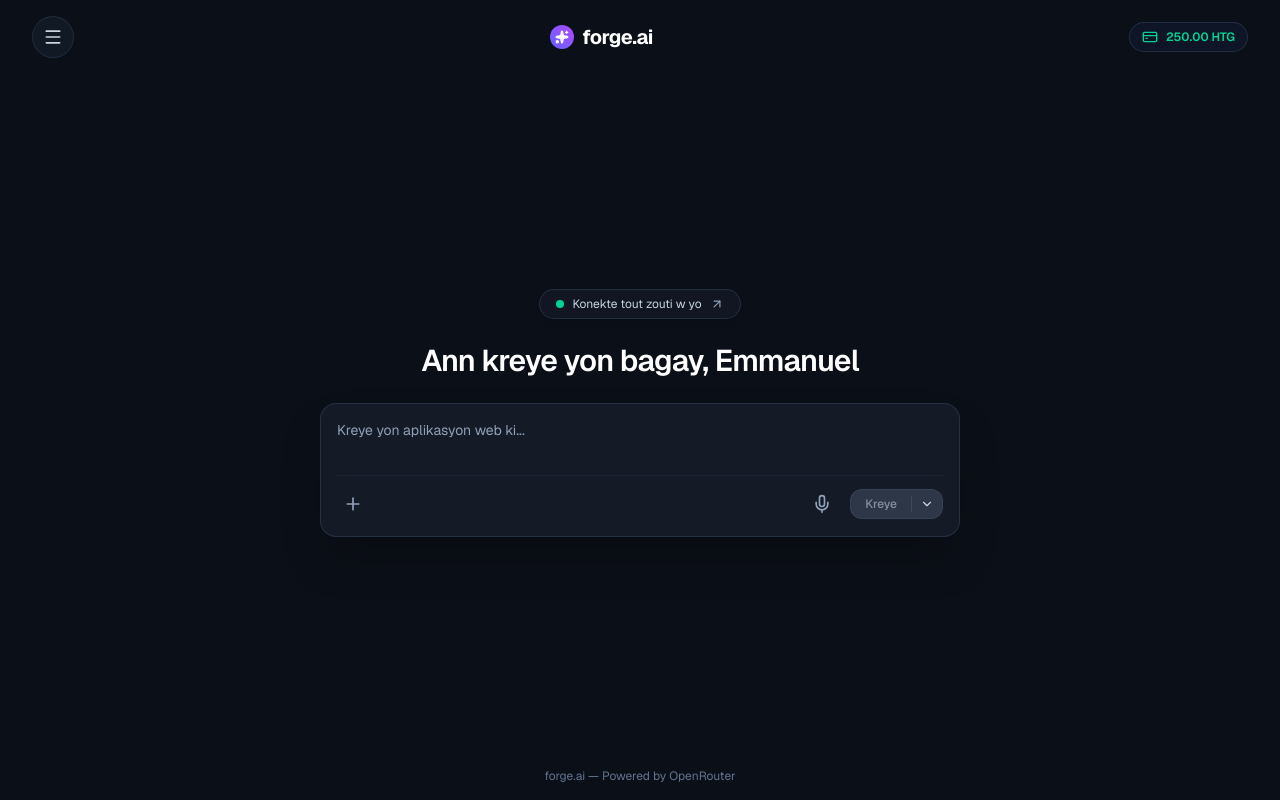
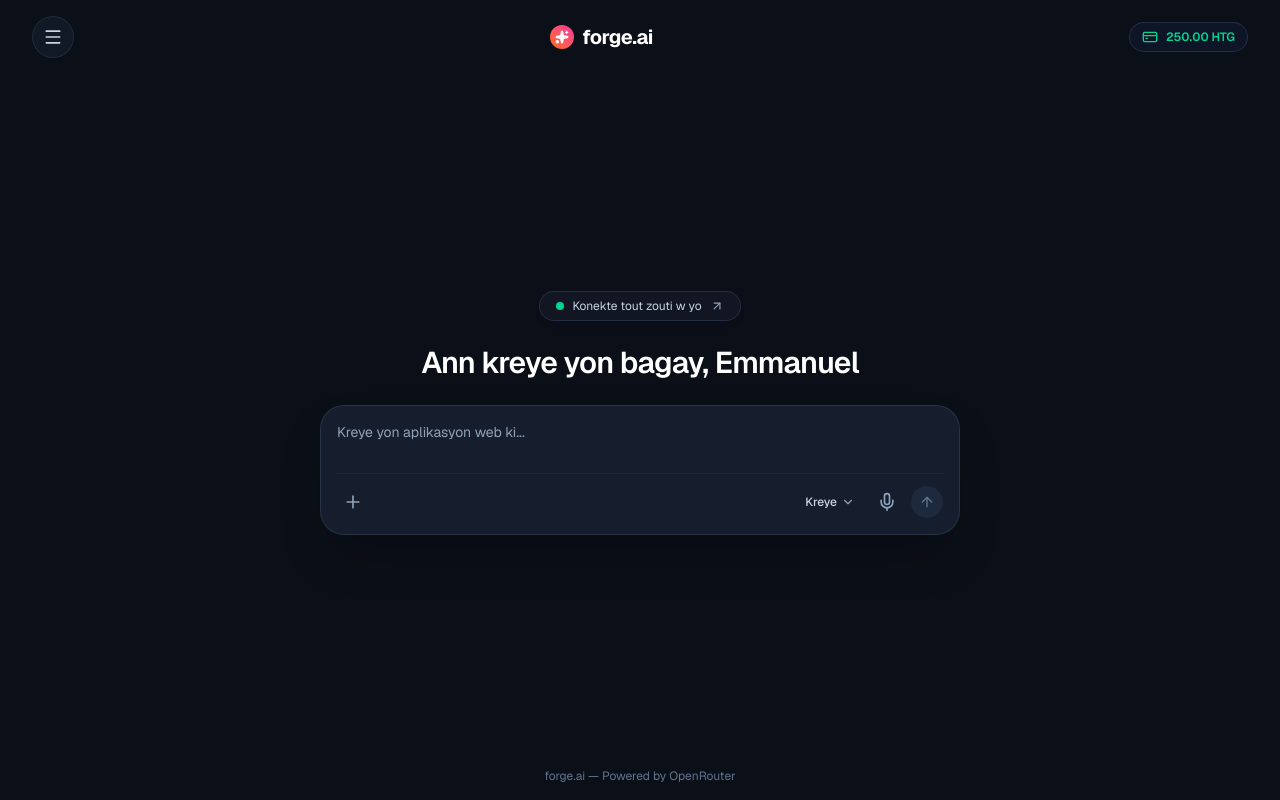
Before and after one commit to Emmanuel537-cybert/Forge-ai, a Next.js app: page / in a window 1280 px wide. Built offline with nearby package versions, Linux system fonts and the light colour scheme.

Commit message:
Update page.tsx

```diff
--- a/app/page.tsx
+++ b/app/page.tsx
@@ -1,6 +1,6 @@
 "use client";
 import { useState } from "react";
-import { Sparkles, Menu, X, Plus, Mic, ArrowUpRight, CreditCard, User, ChevronDown } from "lucide-react";
+import { Sparkles, Menu, X, Plus, Mic, ArrowUpRight, CreditCard, User, ChevronDown, ArrowUp } from "lucide-react";
 
 export default function Home() {
   const [isSidebarOpen, setIsSidebarOpen] = useState(false);
@@ -53,9 +53,9 @@ export default function Home() {
   };
 
   return (
-    <div className="min-h-screen w-full bg-[#0b0f17] text-white font-sans flex flex-col justify-between relative overflow-hidden">
-      {/* Background Gradient Style */}
-      <div className="fixed inset-0 pointer-events-none bg-[radial-gradient(ellipse_at_top,_var(--tw-gradient-stops))] from-slate-900 via-[#0b0f17] to-orange-600/70" />
+    <div className="min-h-screen w-full bg-[#0b0f17] text-white font-sans flex flex-col justify-between relative overflow-x-hidden">
+      {/* Background Gradient Exact */}
+      <div className="fixed inset-0 pointer-events-none bg-[radial-gradient(ellipse_at_top,_var(--tw-gradient-stops))] from-slate-900 via-[#0b0f17] to-orange-600/80" />
 
       {/* Header */}
       <header className="relative z-20 flex items-center justify-between p-4 md:px-8">
@@ -66,9 +66,9 @@ export default function Home() {
           <Menu className="w-5 h-5 text-slate-300" />
         </button>
 
-        {/* Logo ak Non Aplikasyon pa w la */}
+        {/* Logo forge.ai */}
         <div className="flex items-center gap-2">
-          <div className="w-6 h-6 rounded-full bg-gradient-to-tr from-indigo-500 to-purple-500 flex items-center justify-center">
+          <div className="w-6 h-6 rounded-full bg-gradient-to-tr from-orange-500 to-pink-500 flex items-center justify-center">
             <Sparkles className="w-3.5 h-3.5 text-white fill-white" />
           </div>
           <span className="font-bold text-xl tracking-tight text-white">forge.ai</span>
@@ -80,7 +80,7 @@ export default function Home() {
         </div>
       </header>
 
-      {/* Sidebar */}
+      {/* Sidebar Drawer */}
       {isSidebarOpen && (
         <div className="fixed inset-0 z-50 bg-black/70 flex">
           <div className="w-72 bg-[#0d1117] h-full p-4 flex flex-col justify-between border-r border-slate-800">
@@ -107,7 +107,7 @@ export default function Home() {
         </div>
       )}
 
-      {/* Main Container */}
+      {/* Main Area */}
       <main className="relative z-20 flex-1 flex flex-col items-center justify-center px-4 py-6 max-w-2xl mx-auto w-full">
         {messages.length === 0 ? (
           <div className="w-full flex flex-col items-center">
@@ -123,8 +123,8 @@ export default function Home() {
               Ann kreye yon bagay, Emmanuel
             </h1>
 
-            {/* Input Box */}
-            <div className="w-full bg-[#161c28]/95 rounded-2xl border border-slate-700/60 p-4 shadow-2xl backdrop-blur-md">
+            {/* Input Box Exact Lovable Style */}
+            <div className="w-full bg-[#182030]/95 rounded-3xl border border-slate-700/60 p-4 shadow-2xl backdrop-blur-md">
               <textarea
                 value={input}
                 onChange={(e) => setInput(e.target.value)}
@@ -132,43 +132,48 @@ export default function Home() {
                 rows={2}
                 className="w-full bg-transparent text-slate-100 placeholder-slate-400 text-sm focus:outline-none resize-none"
               />
-              <div className="flex items-center justify-between pt-3 mt-2 border-t border-slate-800/80">
+              <div className="flex items-center justify-between pt-3 mt-1 border-t border-slate-800/80">
                 <button type="button" className="p-1.5 text-slate-400 hover:text-white rounded-lg transition-colors">
                   <Plus className="w-5 h-5" />
                 </button>
 
-                <div className="flex items-center gap-3">
+                <div className="flex items-center gap-2">
+                  {/* Dropdown "Kreye" */}
+                  <div className="flex items-center text-slate-300 text-xs font-medium px-2 py-1 gap-1">
+                    <span>Kreye</span>
+                    <ChevronDown className="w-3.5 h-3.5 text-slate-400" />
+                  </div>
+
                   <button type="button" className="p-1.5 text-slate-400 hover:text-white rounded-lg transition-colors">
                     <Mic className="w-5 h-5" />
                   </button>
 
-                  <div className="flex items-center bg-[#2d3748] hover:bg-[#3a475c] text-slate-200 rounded-xl overflow-hidden transition-colors border border-slate-600/40">
+                  {/* Bouton flèch pou voye pwojè a (↑) */}
                   <button
                     type="button"
                     onClick={handleSend}
                     disabled={isLoading || !input.trim()}
-                      className="px-3.5 py-1.5 font-medium text-xs disabled:opacity-50"
+                    className={`p-2 rounded-full transition-all flex items-center justify-center ${
+                      input.trim()
+                        ? 'bg-white text-slate-950 hover:bg-slate-200 cursor-pointer'
+                        : 'bg-slate-800 text-slate-500 cursor-not-allowed'
+                    }`}
                   >
-                      Kreye
-                    </button>
-                    <div className="w-[1px] h-4 bg-slate-600/60" />
-                    <button type="button" className="px-2 py-1.5 text-slate-300">
-                      <ChevronDown className="w-3.5 h-3.5" />
+                    <ArrowUp className="w-4 h-4" />
                   </button>
                 </div>
               </div>
             </div>
           </div>
-          </div>
         ) : (
-          /* Chat Output */
+          /* Stream Repons Chat la */
           <div className="w-full space-y-4 my-auto">
             {messages.map((m, idx) => (
               <div key={idx} className={`flex ${m.role === 'user' ? 'justify-end' : 'justify-start'}`}>
                 <div className={`max-w-[90%] rounded-2xl px-5 py-3 text-sm leading-relaxed ${
                   m.role === 'user'
                     ? 'bg-indigo-600 text-white'
-                    : 'bg-[#161c28] border border-slate-700 text-slate-100'
+                    : 'bg-[#182030] border border-slate-700 text-slate-100'
                 }`}>
                   {m.content}
                 </div>
@@ -176,7 +181,7 @@ export default function Home() {
             ))}
             {isLoading && (
               <div className="text-center text-xs text-slate-300 animate-pulse">
-                Forge-AI ap travay sou pwojè w la...
+                forge.ai ap travay sou pwojè w la...
               </div>
             )}
             <div className="pt-4 flex justify-center">
```
Lines whose indentation alone changed are shown as unchanged.
